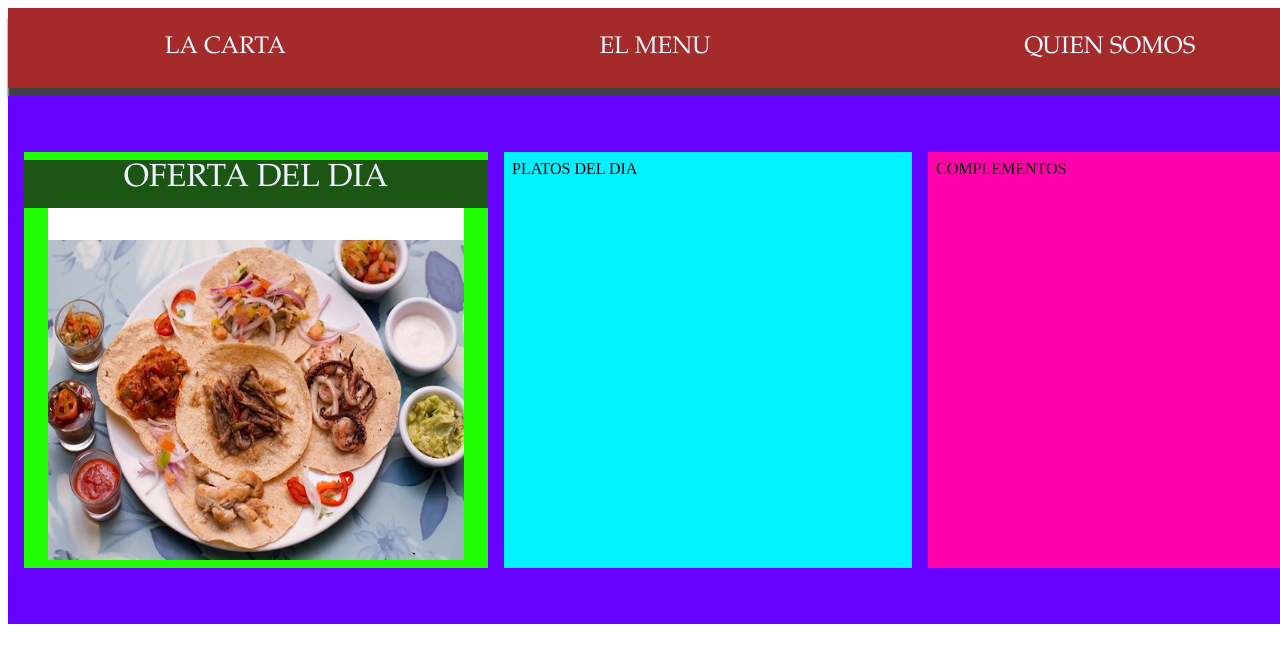
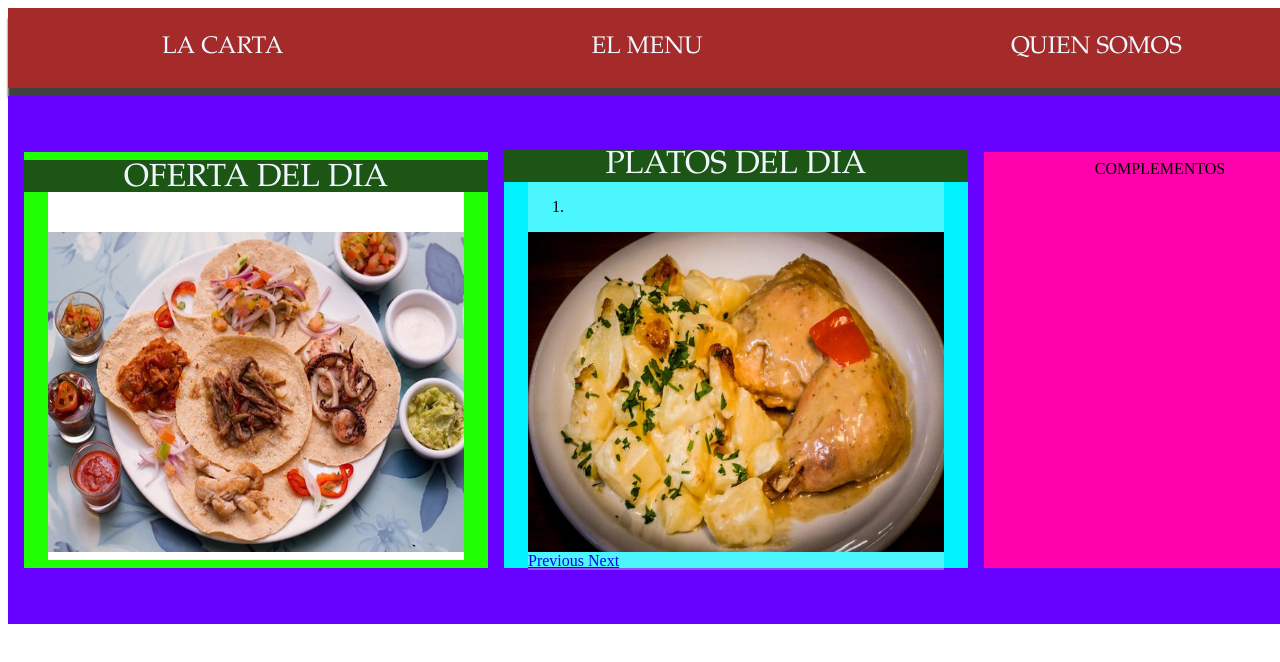
Before and after one commit to pagesMp/WebRestaurante, a plain HTML site: page index.html in a window 1280 px wide. Shown: the top 662 px of the page. Drawn offline with nearby package versions, Linux system fonts and the light colour scheme.

Commit message:
trasteando al máximooo

```diff
--- a/css/style.css
+++ b/css/style.css
@@ -11,7 +11,7 @@
 .sliderSupp{
 
     height: 5em;
-    width: 84em;
+    width: 83em;
 
     background-color: brown;
 
@@ -83,7 +83,7 @@
 
 .ofertas{
 
-    height: 2em;
+    height: 1em;
     width: 14.5em;
 
    /* margin-top: 1em; */
@@ -97,7 +97,7 @@
 
 .imagenDia{
 
-    height: 22em;
+    height: 32em;
     width: 26em;
 
     background-color: rgb(255, 255, 255);
@@ -126,7 +126,59 @@ img {
 
     background-color: rgb(0, 242, 255);
 
+    display: flex;
+    justify-content: center;
+    flex-direction: column;
+    align-items: center;
+
 }
+
+.destacado{
+
+    height: 1em;
+    width: 14.5em;
+
+   /* margin-top: 1em; */
+
+    color: aliceblue;
+    font-size: 2em;
+    font-family: "Palatino";
+
+    background-color: rgb(28, 85, 20);
+
+    display: flex;
+    justify-content: center;
+    align-items: center;
+}
+
+.imagenPlato{
+
+    height: 25em;
+    width: 26em;
+
+    background-color: rgba(255, 255, 255, 0.297);
+
+    display: flex;
+    justify-content: center;
+    align-items: center;
+}
+
+
+  .carousel .item {
+
+    display: flex;
+    flex-direction: row;
+    justify-content: center;
+    align-items: center;
+  }
+
+  .item img {
+
+    margin-top: 0em;
+    height: 20em;
+    width: 26em;
+
+  }
 
 .blockDerecha{
 
--- a/index.html
+++ b/index.html
@@ -6,6 +6,7 @@
     <meta name="viewport" content="width=device-width, initial-scale=1.0">
     <title>Document</title>
 
+    <link href="https://cdn.jsdelivr.net/npm/bootstrap@5.2.0-beta1/dist/css/bootstrap.min.css">
     <link href="css/style.css" rel="stylesheet">
 </head>
 <body>
@@ -21,14 +22,47 @@
                 <div class="imagenDia"><img src="img/tacos.jpg"></div>
             </div>
             <div class="blockCenter">
-                <div class="destacado">PLATOS DEL DIA</div>
-                <div class="imagenPlato"></div>
+                <div class="destacado"><center>PLATOS DEL DIA</center></div>
+                <div class="imagenPlato">
+                    <div id="carousel-example-generic" class="carousel slide" data-ride="carousel">
+                        <!-- Indicators -->
+
+                        <ol class="carousel-indicators">
+                          <li data-target="#carousel-example-generic" data-slide-to="0" class="active"></li>
+
+                        </ol>
+
+                        <!-- Wrapper for slides -->
+                        <div class="carousel-inner" role="listbox">
+                            <div class="item active">
+                                <img src="img/platodia1.jpg">
+
+                                    <div class="carousel-caption"></div>
+                            </div>
+
+                        </div>
+                        <!-- Controls -->
+                        <a class="left carousel-control" href="#carousel-example-generic" role="button" data-slide="prev">
+                          <span class="glyphicon glyphicon-chevron-left" aria-hidden="true"></span>
+                          <span class="sr-only">Previous</span>
+                        </a>
+                        <a class="right carousel-control" href="#carousel-example-generic" role="button" data-slide="next">
+                          <span class="glyphicon glyphicon-chevron-right" aria-hidden="true"></span>
+                          <span class="sr-only">Next</span>
+                        </a>
+                      </div>
+                </div>
             </div>
             <div class="blockDerecha">
-                <div class="complementos">COMPLEMENTOS</div>
+                <div class="complementos"><center>COMPLEMENTOS</center></div>
                 <div class="imagenComple"></div>
             </div>
         </div>
     </div>
+
+
+
+    <script src="https://cdn.jsdelivr.net/npm/@popperjs/core@2.11.5/dist/umd/popper.min.js"
+     integrity="sha384-Xe+8cL9oJa6tN/veChSP7q+mnSPaj5Bcu9mPX5F5xIGE0DVittaqT5lorf0EI7Vk" crossorigin="anonymous"></script>
 </body>
 </html>
```
Also changed, not shown: img/platodia1.jpg (added), img/platodia2.jpg (added), img/platodia3.jpg (added).
